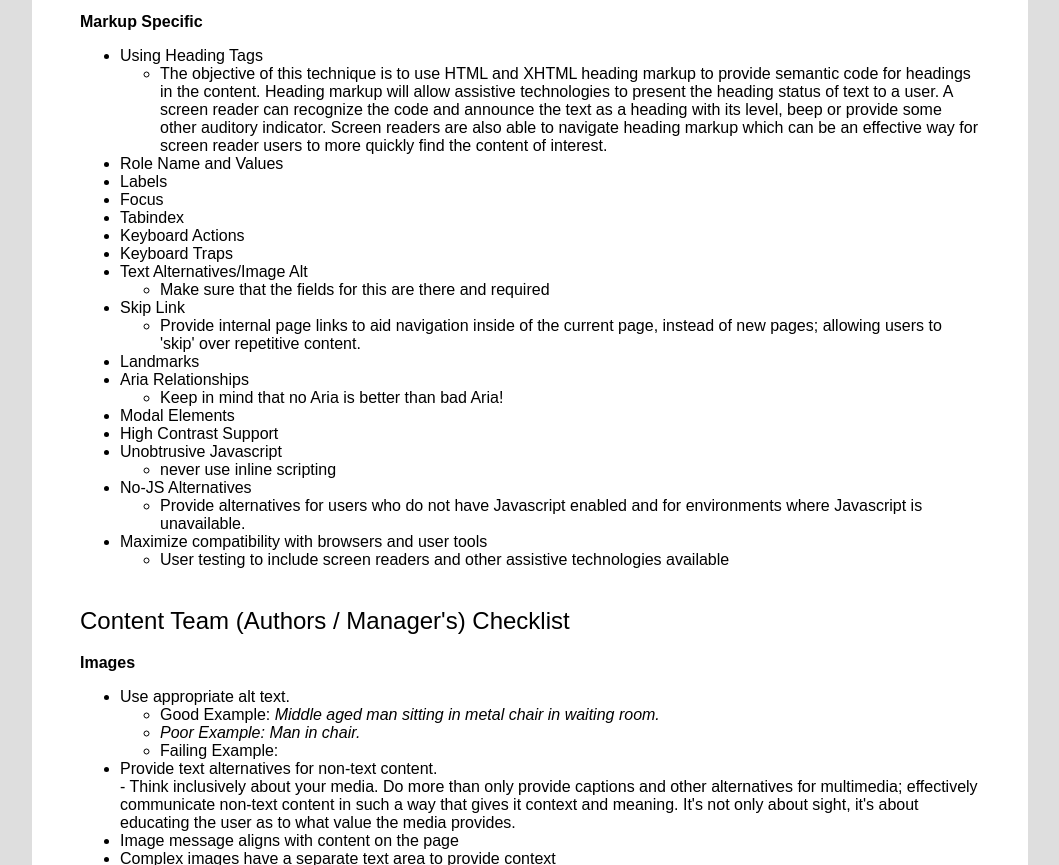
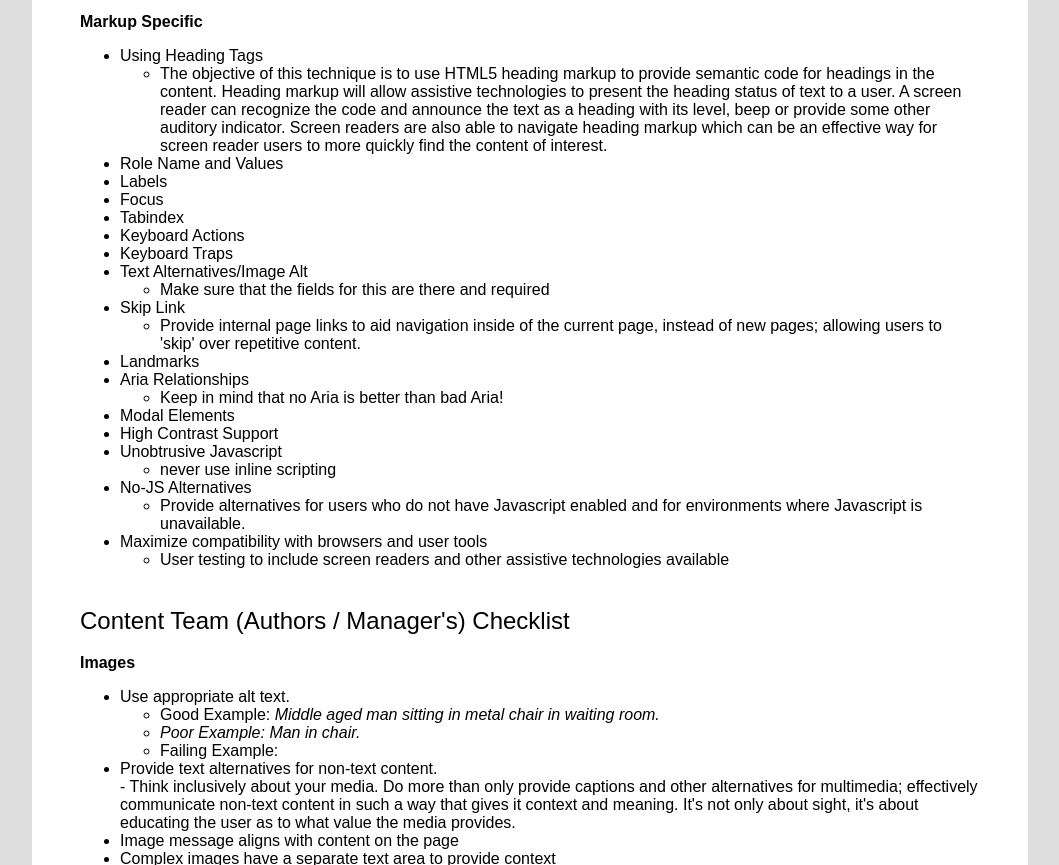
Before and after one commit to donnabungard/accessibility, a plain HTML site: page index.html in a window 1280 px wide. Shown: the part 3140-4005 px from the top of the page, without its empty margins (110-1169 px from the left). Drawn offline with Linux system fonts and the light colour scheme.

Commit message:
Update index.html

```diff
--- a/index.html
+++ b/index.html
@@ -113,7 +113,7 @@ h1{ font-size: 3em;}
 <ul>
 <li style="font-weight: 400;"><span style="font-weight: 400;">Using Heading Tags</span></li>
 <ul>
-<li style="font-weight: 400;"><span style="font-weight: 400;">The objective of this technique is to use HTML and XHTML heading markup to provide semantic code for headings in the content. Heading markup will allow assistive technologies to present the heading status of text to a user. A screen reader can recognize the code and announce the text as a heading with its level, beep or provide some other auditory indicator. Screen readers are also able to navigate heading markup which can be an effective way for screen reader users to more quickly find the content of interest.</span></li>
+<li style="font-weight: 400;"><span style="font-weight: 400;">The objective of this technique is to use HTML5 heading markup to provide semantic code for headings in the content. Heading markup will allow assistive technologies to present the heading status of text to a user. A screen reader can recognize the code and announce the text as a heading with its level, beep or provide some other auditory indicator. Screen readers are also able to navigate heading markup which can be an effective way for screen reader users to more quickly find the content of interest.</span></li>
 </ul>
 <li style="font-weight: 400;"><span style="font-weight: 400;">Role Name and Values</span></li>
 <li style="font-weight: 400;"><span style="font-weight: 400;">Labels</span></li>
```
